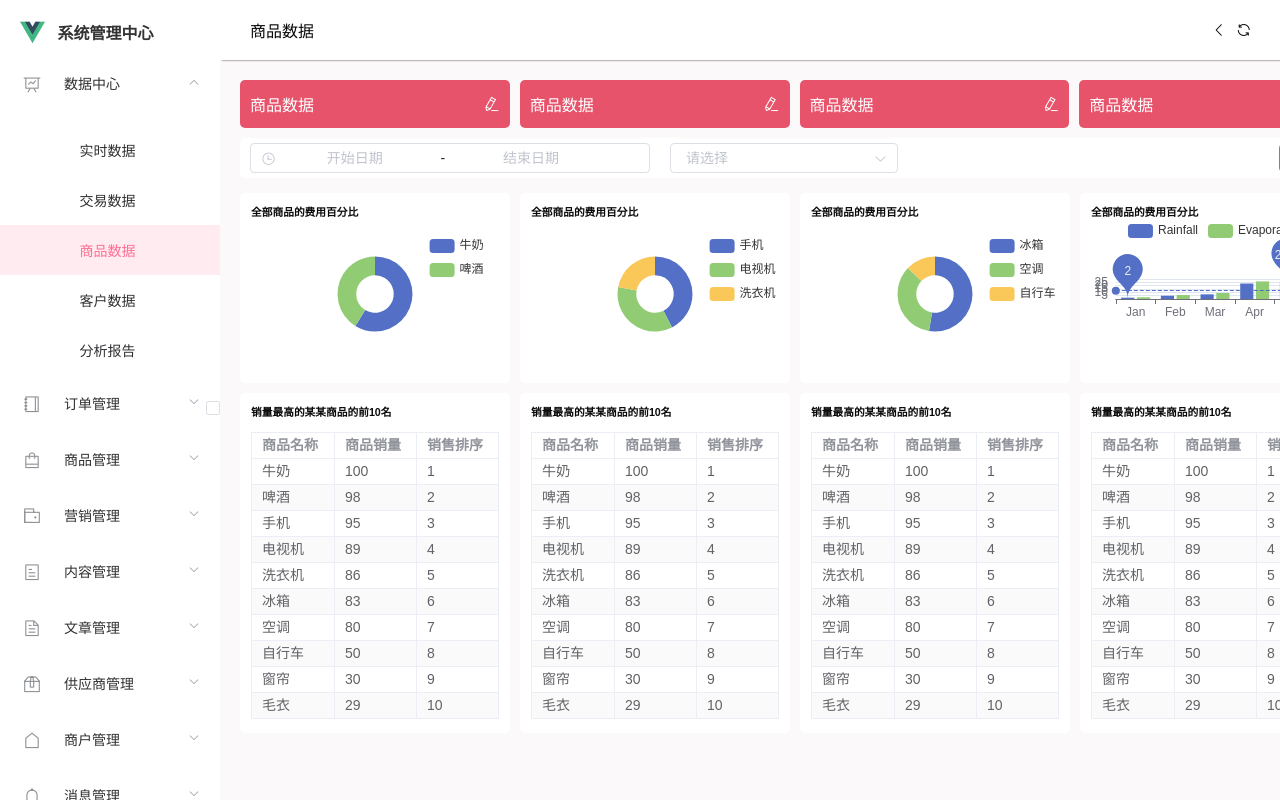
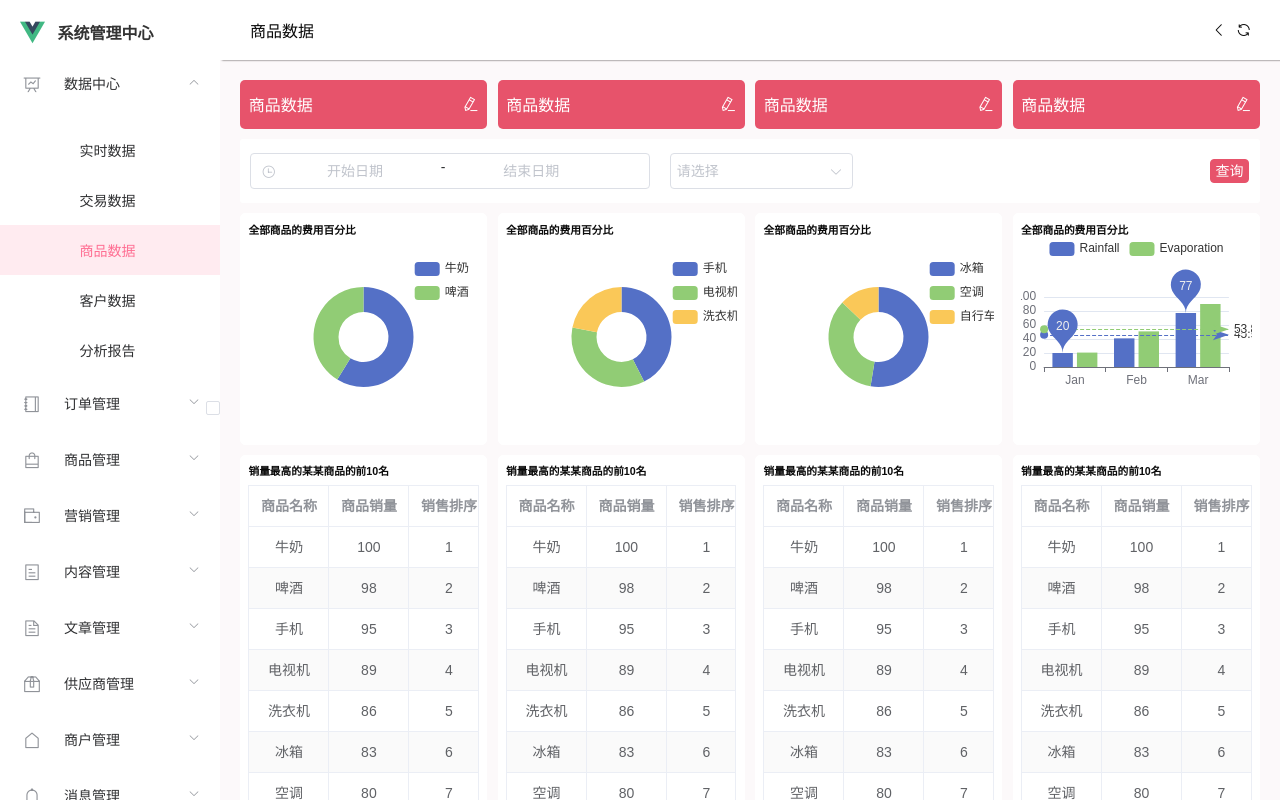
Before and after one commit to bo-ddd/union-b, a Vue app: page /data/commodity in a window 1280 px wide. Built offline with nearby package versions, Linux system fonts and the light colour scheme.

Commit message:
商品数据

```diff
--- a/src/views/data/Commodity.vue
+++ b/src/views/data/Commodity.vue
@@ -8,7 +8,7 @@
       <div class="fen"><span>商品数据</span> <i class="el-icon-edit"></i></div>
     </div>
     <div class="filter">
-      <div class="block">
+      <div>
         <el-date-picker
           v-model="value1"
           type="datetimerange"
@@ -17,7 +17,7 @@
           :default-time="['12:00:00']">
         </el-date-picker>
       </div>
-      <div class="block">
+      <div>
         <el-cascader
           v-model="value"
           :options="options"
@@ -49,34 +49,34 @@
       <div class="bottom-b">
         <div>
           <h6>销量最高的某某商品的前10名</h6>
-          <el-table border :data="tableData" stripe style="width: 100%">
-            <el-table-column prop="name" label="商品名称"> </el-table-column>
-            <el-table-column prop="date" label="商品销量"> </el-table-column>
-            <el-table-column prop="address" label="销售排序"> </el-table-column>
+          <el-table border :data="tableData" stripe>
+            <el-table-column prop="name" label="商品名称" align="center"> </el-table-column>
+            <el-table-column prop="date" label="商品销量" align="center"> </el-table-column>
+            <el-table-column prop="address" label="销售排序" align="center"> </el-table-column>
           </el-table>
         </div>
         <div>
           <h6>销量最高的某某商品的前10名</h6>
-          <el-table border :data="tableData" stripe style="width: 100%">
-            <el-table-column prop="name" label="商品名称"> </el-table-column>
-            <el-table-column prop="date" label="商品销量"> </el-table-column>
-            <el-table-column prop="address" label="销售排序"> </el-table-column>
+          <el-table border :data="tableData" stripe>
+            <el-table-column prop="name" label="商品名称" align="center"> </el-table-column>
+            <el-table-column prop="date" label="商品销量" align="center"> </el-table-column>
+            <el-table-column prop="address" label="销售排序" align="center"> </el-table-column>
           </el-table>
         </div>
         <div>
           <h6>销量最高的某某商品的前10名</h6>
-          <el-table border :data="tableData" stripe style="width: 100%">
-            <el-table-column prop="name" label="商品名称"> </el-table-column>
-            <el-table-column prop="date" label="商品销量"> </el-table-column>
-            <el-table-column prop="address" label="销售排序"> </el-table-column>
+          <el-table border :data="tableData" stripe>
+            <el-table-column prop="name" label="商品名称" align="center"> </el-table-column>
+            <el-table-column prop="date" label="商品销量" align="center"> </el-table-column>
+            <el-table-column prop="address" label="销售排序" align="center"> </el-table-column>
           </el-table>
         </div>
         <div>
           <h6>销量最高的某某商品的前10名</h6>
-          <el-table border :data="tableData" stripe style="width: 100%">
-            <el-table-column prop="name" label="商品名称"> </el-table-column>
-            <el-table-column prop="date" label="商品销量"> </el-table-column>
-            <el-table-column prop="address" label="销售排序"> </el-table-column>
+          <el-table border :data="tableData" stripe>
+            <el-table-column prop="name" label="商品名称" align="center"> </el-table-column>
+            <el-table-column prop="date" label="商品销量" align="center"> </el-table-column>
+            <el-table-column prop="address" label="销售排序" align="center"> </el-table-column>
           </el-table>
         </div>
       </div>
@@ -246,27 +246,18 @@ export default {
         ],
       }
       let option3 = {
-        // tooltip: {
-        //   trigger: "axis",
-        // },
+        tooltip: {
+          trigger: "axis",
+        },
         legend: {
           data: ["Rainfall", "Evaporation"],
         },
-        // toolbox: {
-        //   show: true,
-        //   feature: {
-        //     dataView: { show: true, readOnly: false },
-        //     magicType: { show: true, type: ["line", "bar"] },
-        //     restore: { show: true },
-        //     saveAsImage: { show: true },
-        //   },
-        // },
-        // calculable: true,
+        calculable: true,
         xAxis: [
           {
             type: "category",
             // prettier-ignore
-            data: ['Jan', 'Feb', 'Mar', 'Apr', 'May'],
+            data: ['Jan', 'Feb', 'Mar'],
           },
         ],
         yAxis: [
@@ -278,7 +269,7 @@ export default {
           {
             name: "Rainfall",
             type: "bar",
-            data: [2.0, 4.9, 7.0, 23.2, 25.6],
+            data: [20.0, 40.9, 77.0],
             markPoint: {
               data: [
                 { type: "max", name: "Max" },
@@ -292,16 +283,16 @@ export default {
           {
             name: "Evaporation",
             type: "bar",
-            data: [2.6, 5.9, 9.0, 26.4, 28.7],
+            data: [20.6, 50.9, 90.0],
             markPoint: {
               data: [
                 { name: "Max", value: 182.2, xAxis: 7, yAxis: 183 },
                 { name: "Min", value: 2.3, xAxis: 11, yAxis: 3 },
               ],
             },
-            // markLine: {
-            //   data: [{ type: "average", name: "Avg" }],
-            // },
+            markLine: {
+              data: [{ type: "average", name: "Avg" }],
+            },
           },
         ],
       }
@@ -309,6 +300,12 @@ export default {
       let myChart1 = echarts.init(document.getElementsByClassName("type")[1]);
       let myChart2 = echarts.init(document.getElementsByClassName("type")[2]);
       let myChart3 = echarts.init(document.getElementsByClassName("type")[3]);
+      window.addEventListener("resize",function(){
+        myChart.resize();
+        myChart1.resize()
+        myChart2.resize()
+        myChart3.resize()
+      });
       myChart.setOption(option);
       myChart1.setOption(option1);
       myChart2.setOption(option2);
@@ -326,23 +323,26 @@ export default {
 
 <style lang="scss" scoped>
 .warp {
-  min-width: 1109px;
-  height: calc(100vh - 100px);
+  min-width: 90%;
+  height: 80vh;
 }
-::v-deep .el-input__inner{
-  height: 30px;
-  line-height: 30px;
+::v-deep .el-input__inner,
+.filter .el-input{
+  height: 55%;
 }
 ::v-deep .el-date-editor .el-range__icon,::v-deep .el-date-editor .el-range-separator{
-  line-height: 22px;
+  line-height: 150%;
+}
+::v-deep .el-cascader .el-input .el-input__inner{
+  padding: 1.24% 5% 1.24% 3%;
 }
 .class {
   display: grid;
   grid-template-columns: repeat(4, 1fr);
-  gap: 10px;
+  gap: 1%;
   & .fen {
     background: #e7536b;
-    padding: 12px 10px;
+    padding: 5% 3.5%;
     border-radius: 5px;
     color: white;
     cursor: pointer;
@@ -357,51 +357,55 @@ export default {
     border-color: #e7536b;
 }
 .type {
-  width: 248px;
-  height: 150px;
+  height: 25vh;
 }
 .filter {
-  margin: 10px 0;
-  border-radius: 5px;
-  padding-left: 10px;
+  margin: 1% 0;
+  border-radius: 3px;
+  padding-left: 1%;
   background: white;
   display: flex;
   position: relative;
   & > div {
-    height: 40px;
-    padding-right: 20px;
+    height: 8vh;
+    padding-right: 2%;
     display: flex;
     align-items: center;
+    & .el-input{
+      height: 8vh !important;
+    }
   }
   & > .chaxun {
     position: absolute;
     right: 0px;
-  }
-  & label {
-    padding-right: 5px;
+    height: 100%;
   }
 }
+::v-deep .el-cascader,::v-deep .el-cascader>.el-input{
+  height: 100%;
+}
+::v-deep .el-cascader>.el-input{
+  display: flex;
+  align-items: center;
+}
+.bottom{
+  height: 100%;
+}
 .bottom-s,
-.bottom-b {
+.bottom-b{
   display: grid;
-  grid-template-columns: repeat(4, 1fr);
-  gap: 10px 10px;
+  grid-template-columns: repeat(4, 24.25%);
+  gap: 1% 1%;
   & > div {
-    margin: 5px 0;
-    padding: 10px;
+    margin: 0 0 4% 0;
+    padding: 3%;
     background: white;
     border: 1px solid white;
     border-radius: 5px;
   }
 }
-.bottom-s {
-  grid-template-rows: 200px;
-}
-.bottom-b {
-  grid-template-rows: 350px;
-}
 ::v-deep .filter .el-button {
-  padding: 6px 10px;
+  padding: 12% 16%;
 }
 .filter {
   font-size: 14px;
@@ -410,9 +414,12 @@ export default {
   padding: 0 !important;
 }
 .el-table {
-  margin-top: 13px !important;
+  margin-top: 3% !important;
 }
 ::v-deep .el-table .cell{
-  line-height: 25px;
+  line-height: 5vh;
 }
+// .el-cascader{
+//   height: 40px;
+// }
 </style>
```
